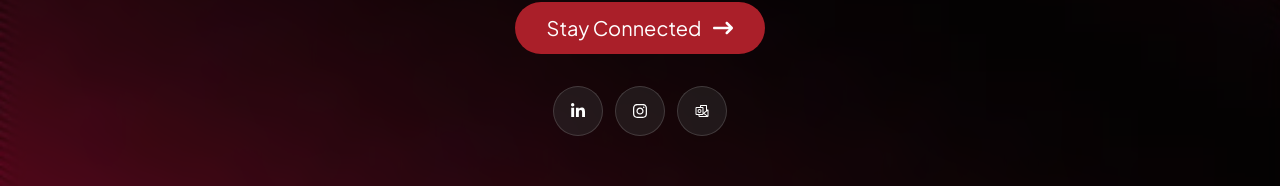
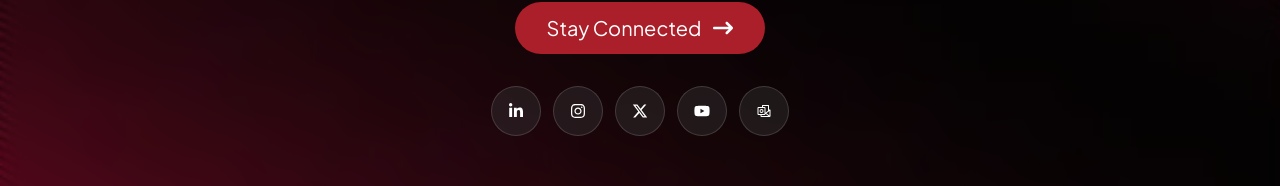
Before and after one commit to SalehAhmed19/cryptixlab, a React (Vite) app in the folder client/: page / in a window 1280 px wide. Shown: the part 537-723 px from the top of the page. Built offline with nearby package versions, Linux system fonts and the light colour scheme.

Commit message:
all-social-media-link-added

```diff
--- a/client/src/App.jsx
+++ b/client/src/App.jsx
@@ -141,7 +141,13 @@ import { useEffect, useState } from "react";
 import { Helmet } from "react-helmet";
 import { Zoom } from "react-awesome-reveal";
 import { FloatingWhatsApp } from "react-floating-whatsapp";
-import { FaArrowRightLong, FaInstagram, FaLinkedinIn } from "react-icons/fa6";
+import {
+  FaArrowRightLong,
+  FaInstagram,
+  FaLinkedinIn,
+  FaXTwitter,
+  FaYoutube,
+} from "react-icons/fa6";
 import { PiMicrosoftOutlookLogo } from "react-icons/pi";
 
 // Component-specific imports
@@ -244,6 +250,24 @@ export default function App() {
                     </a>
 
                     <a
+                      href="https://x.com/cryptixlab"
+                      target="_blank"
+                      className="bg-[#3333336e] rounded-full text-[#fff] p-4 border border-[#dedede2e]"
+                      rel="noopener noreferrer"
+                    >
+                      <FaXTwitter />
+                    </a>
+
+                    <a
+                      href="https://www.youtube.com/@cryptixlab"
+                      target="_blank"
+                      className="bg-[#3333336e] rounded-full text-[#fff] p-4 border border-[#dedede2e]"
+                      rel="noopener noreferrer"
+                    >
+                      <FaYoutube />
+                    </a>
+
+                    <a
                       href="mailto:cryptixlab@outlook.com"
                       target="_blank"
                       className="bg-[#3333336e] rounded-full text-[#fff] p-4 border border-[#dedede2e]"
```
